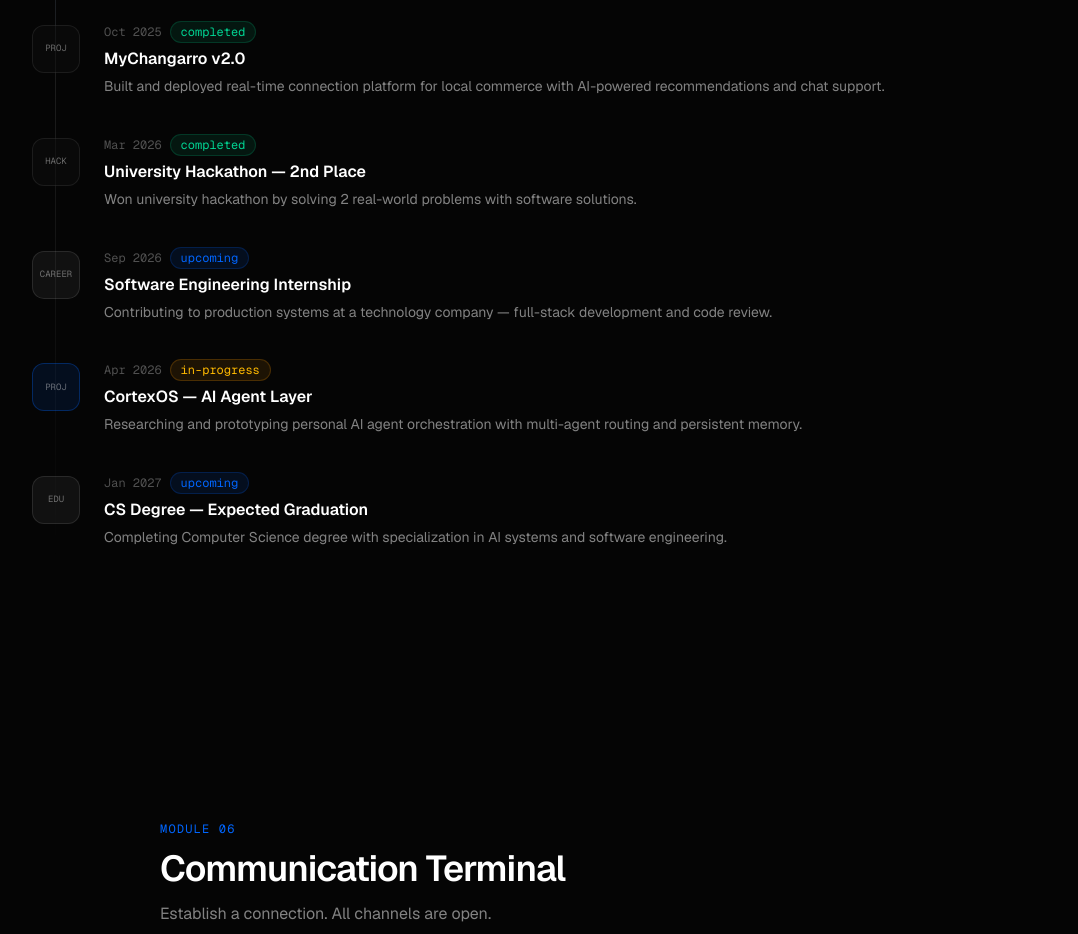
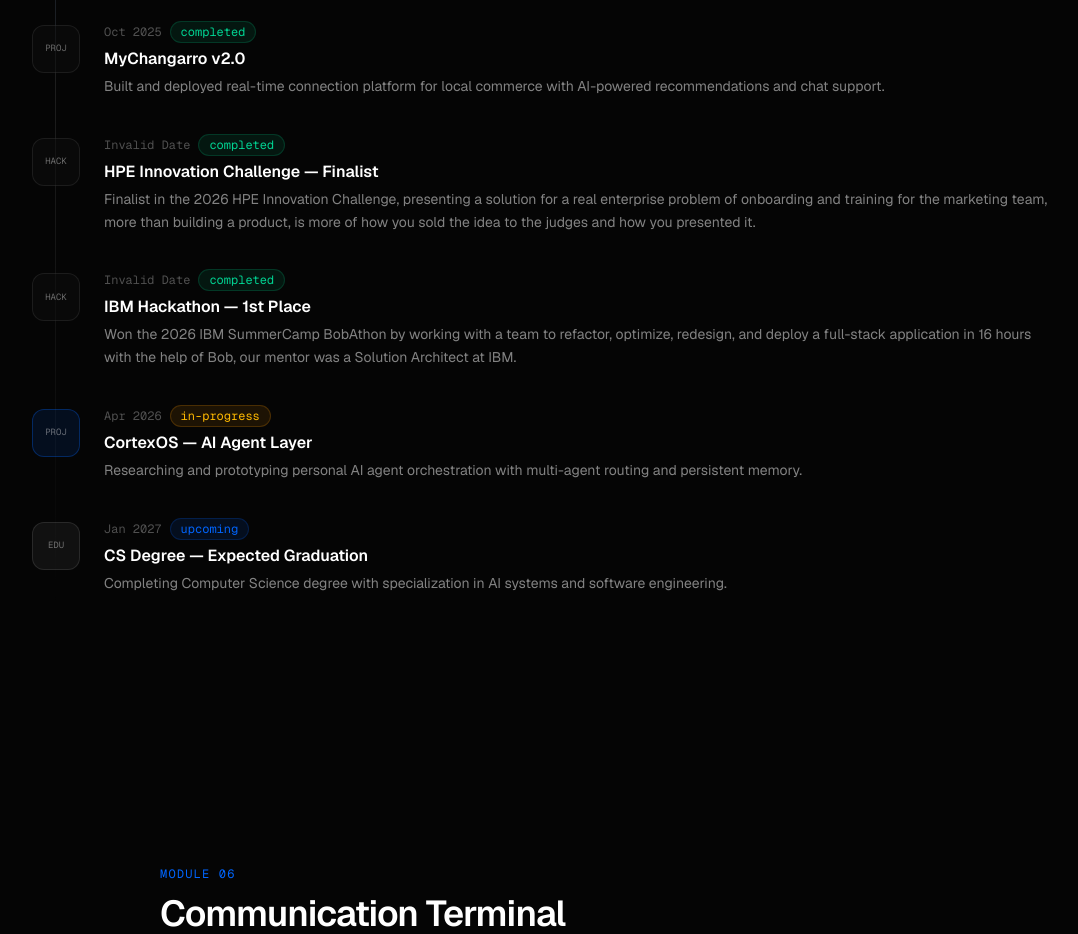
Before and after one commit to lilbovio/AI-operating-system, a Next.js app: page / in a window 1280 px wide. Shown: the part 5800-6734 px from the top of the page, without its empty margins (96-1174 px from the left). Built offline with nearby package versions, Linux system fonts and the light colour scheme; no server answers.

Commit message:
feat: modified the projects on timeline

```diff
--- a/src/data/timeline.ts
+++ b/src/data/timeline.ts
@@ -48,21 +48,21 @@ export const missionLog: MissionEntry[] = [
   },
   {
     id: "hack-2",
-    date: "2026-03",
+    date: "2026-05r",
     type: "hackathon",
-    title: "University Hackathon — 2nd Place",
+    title: "HPE Innovation Challenge — Finalist",
     description:
-      "Won university hackathon by solving 2 real-world problems with software solutions.",
+      "Finalist in the 2026 HPE Innovation Challenge, presenting a solution for a real enterprise problem of onboarding and training for the marketing team, more than building a product, is more of how you sold the idea to the judges and how you presented it.",
     status: "completed",
   },
   {
-    id: "career-1",
-    date: "2026-09",
-    type: "career",
-    title: "Software Engineering Internship",
+    id: "hack-3",
+    date: "2026-05r",
+    type: "hackathon",
+    title: "IBM Hackathon — 1st Place",
     description:
-      "Contributing to production systems at a technology company — full-stack development and code review.",
-    status: "upcoming",
+      "Won the 2026 IBM SummerCamp BobAthon by working with a team to refactor, optimize, redesign, and deploy a full-stack application in 16 hours with the help of Bob, our mentor was a Solution Architect at IBM.",
+    status: "completed",
   },
   {
     id: "proj-4",
```
